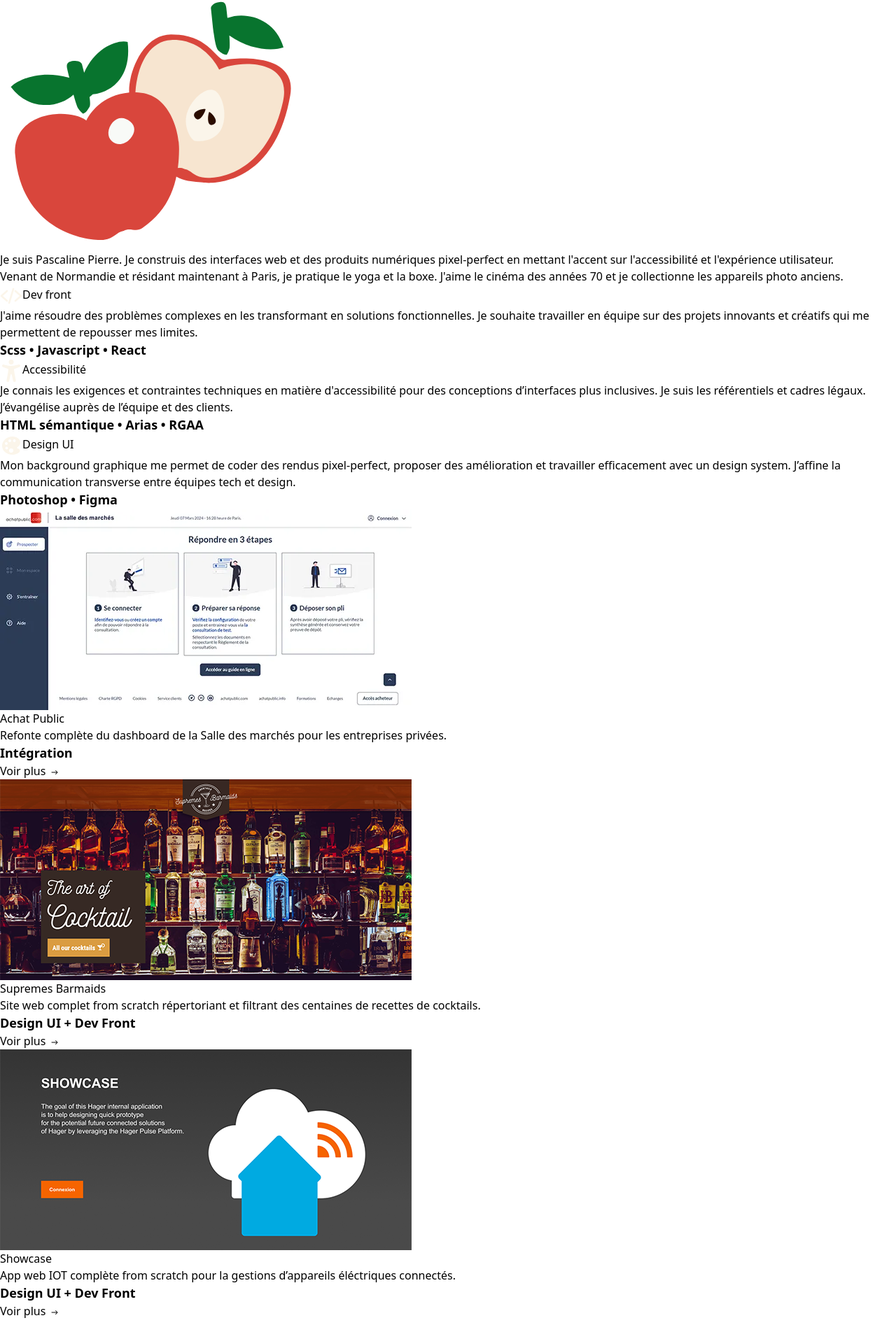
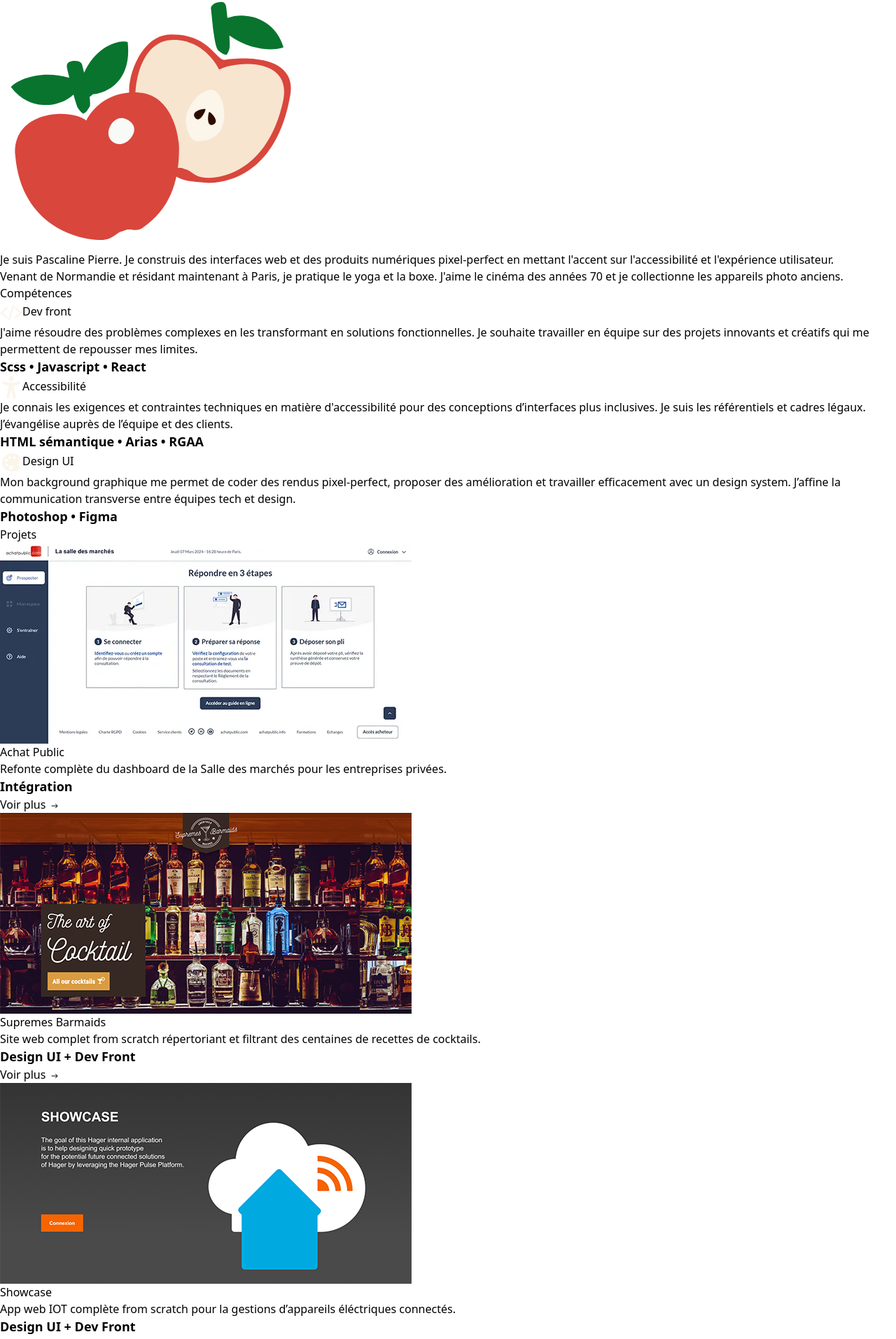
Before and after one commit to Paskaphot/pomfolio24, a Next.js app: page / in a window 1280 px wide. Shown: the part 143-2057 px from the top of the page at 70% size. Before the commit the page ends 2029 px from the top, so only its background shows below. Built offline with nearby package versions, Linux system fonts and the light colour scheme; a web font is replaced by a local one.

Commit message:
feat(home): Create and use generic section title

```diff
--- /dev/null
+++ b/src/app/components/atoms/TitleH2.jsx
@@ -0,0 +1,5 @@
+export default function TitleH2({ text, colorVar }) {
+    return (
+        <h2 className={`text-6xl text-${colorVar}`}>{text}</h2>
+    );
+}
--- a/src/app/components/organisms/List.jsx
+++ b/src/app/components/organisms/List.jsx
@@ -8,7 +8,7 @@ export default async function List({ category }) {
     const projects = await getProjects();
 
     return (
-        <ul className={`w-full max-w-7xl p-10 mx-auto flex flex-wrap gap-8 justify-center list__${category}`}>
+        <ul className={`flex flex-wrap gap-8 justify-center list__${category}`}>
         {/* <ul className="w-full max-w-7xl p-10 mx-auto flex flex-wrap gap-8 justify-center list__project"> */}
             {/* {`${category}+s`}.map((${category}) => (
                     <li key={${category}.id} className={`cardWrapper cardWrapper__${category}`} >
--- a/src/app/globals.css
+++ b/src/app/globals.css
@@ -33,9 +33,13 @@
 @layer components {
 	/* Home */
 
-	.home section,
-	.aboutSection {
+	.aboutSection,
+	.skillSection {
 		min-height: 90dvh;
+	}
+
+	.projectSection {
+		min-height: 80dvh;
 	}
 
 	@media (min-width: 1024px) {
--- a/src/app/page.js
+++ b/src/app/page.js
@@ -1,3 +1,4 @@
+import TitleH2 from "./components/atoms/TitleH2";
 import NavHome from "./components/molecules/NavHome";
 import About from "./components/organisms/About";
 import List from "./components/organisms/List";
@@ -15,13 +16,23 @@ export default function Home() {
 		</header>
 		<main className="home">
 			<About />
-			<section id="skillSection" className="skillSection relative bg-secondary-light flex flex-wrap content-center">
-				<List category="skill" />
+			<section id="skillSection" className="skillSection relative bg-secondary-light flex items-center justify-center">
+				<div className="flex flex-col gap-12 w-full max-w-7xl p-10">
+					<TitleH2 text="Compétences" colorVar="dark"></TitleH2>
+					<List category="skill" />
+				</div>
 			</section>
-			<section id="projectSection" className="projectSection flex flex-wrap content-center">
-				<List category="project" />
+			<section id="projectSection" className="projectSection flex items-center justify-center">
+				<div className="flex flex-col gap-12 w-full max-w-7xl p-10">
+					<TitleH2 text="Projets" colorVar="secondary"></TitleH2>
+					<List category="projets" />
+				</div>
 			</section>
-			<section id="contactSection" className="flex content-center"></section>
+			<section id="contactSection" className="contactSection flex items-center justify-center">
+				<div className="flex flex-col gap-12 w-full max-w-7xl p-10">
+					<TitleH2 text="Contact" colorVar="dark"></TitleH2>
+				</div>
+			</section>
 		</main>
 	</>
   );
```
